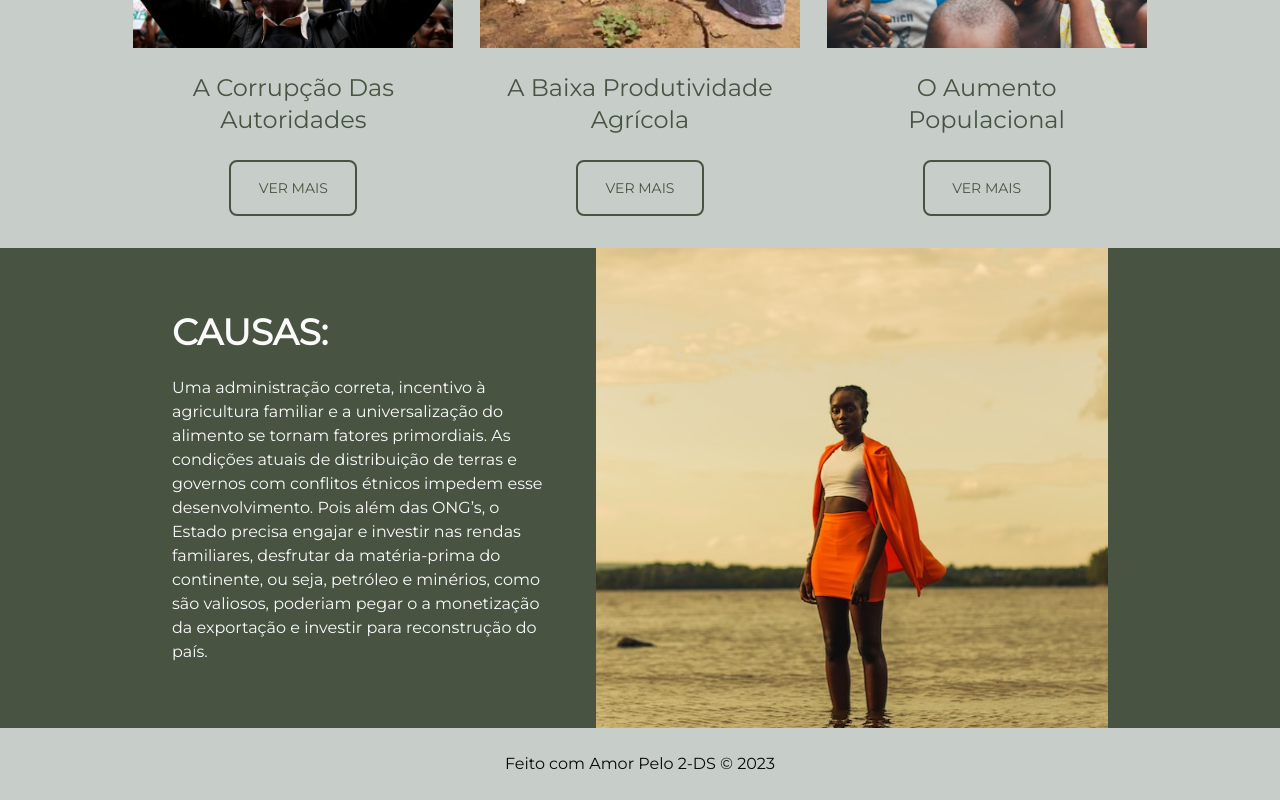
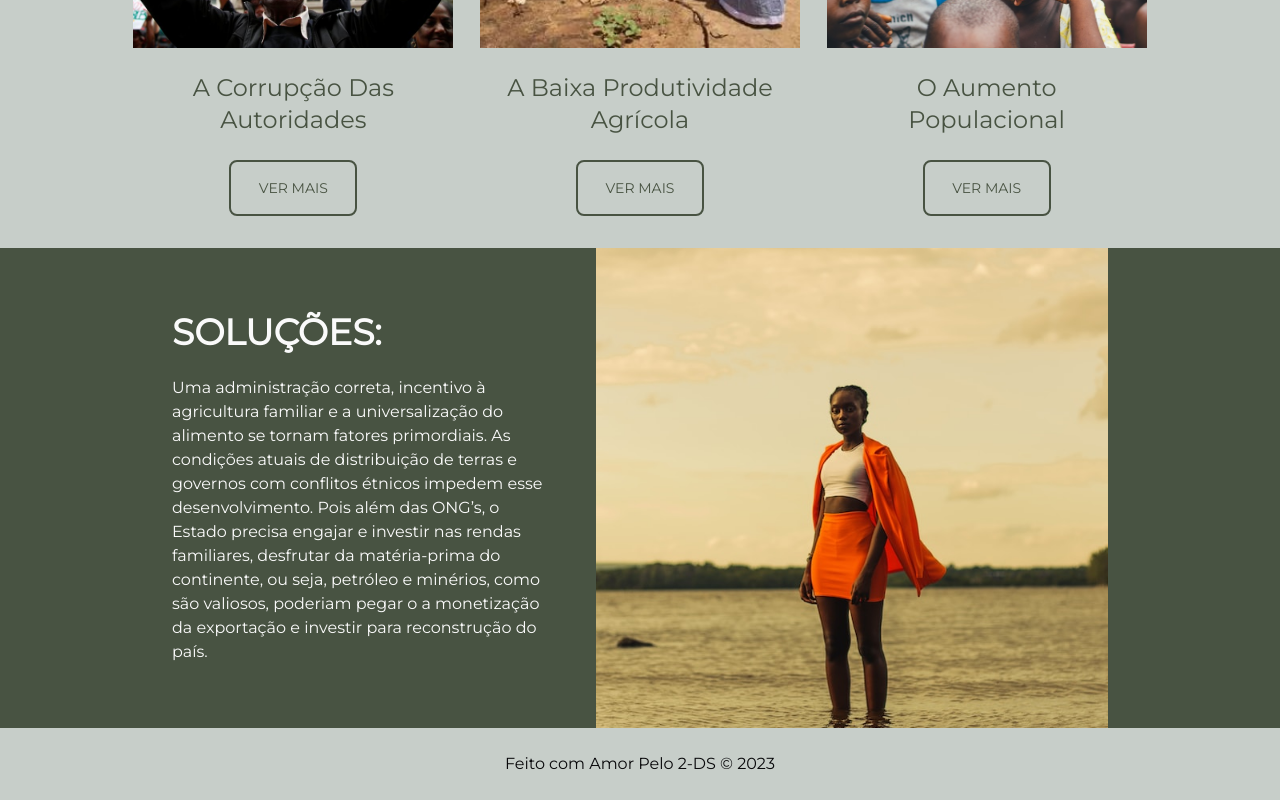
Before and after one commit to Henrytos/hungerInAfrica, a React (Vite) app: page / in a window 1280 px wide. Shown: the part 2080-2880 px from the top of the page. Built offline with nearby package versions, Linux system fonts and the light colour scheme.

Commit message:
ajustando title

```diff
--- a/src/pages/Home.jsx
+++ b/src/pages/Home.jsx
@@ -278,10 +278,10 @@ export default function Home() {
       <Section className="bg-[#485342] text-zinc-50">
         <div className="flex justify-center gap-10 items-center h-[60vh] max-lg:flex-col max-lg:py-4 max-lg:h-auto">
           <div className="w-full max-w-sm text-base flex flex-col  gap-4 max-lg:max-w-[80%] max-sm:max-w-full">
-            <span className="text-4xl font-semibold">CAUSAS:</span>
+            <span className="text-4xl font-semibold uppercase">Soluções:</span>
             <span>
               Uma administração correta, incentivo à agricultura familiar e a
-              universalização do alimento se tornam fatores primordiais. As
+              universalização do alimento se tornam fatores primordiais. As
               condições atuais de distribuição de terras e governos com
               conflitos étnicos impedem esse desenvolvimento. Pois além das
               ONG’s, o Estado precisa engajar e investir nas rendas familiares,
```
